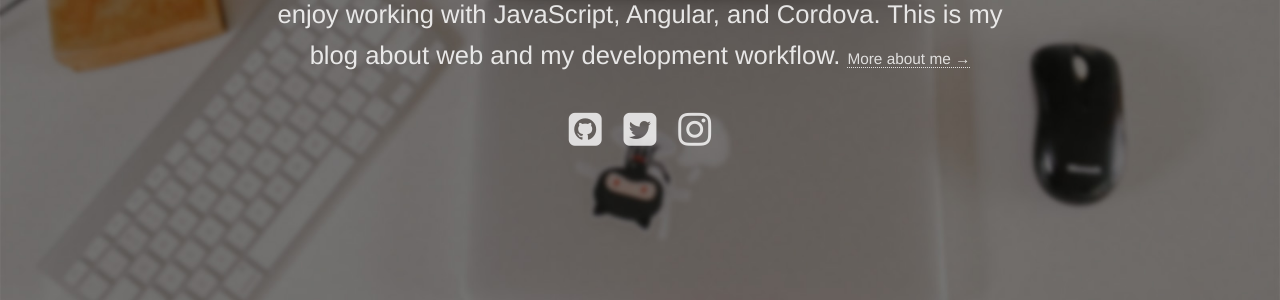
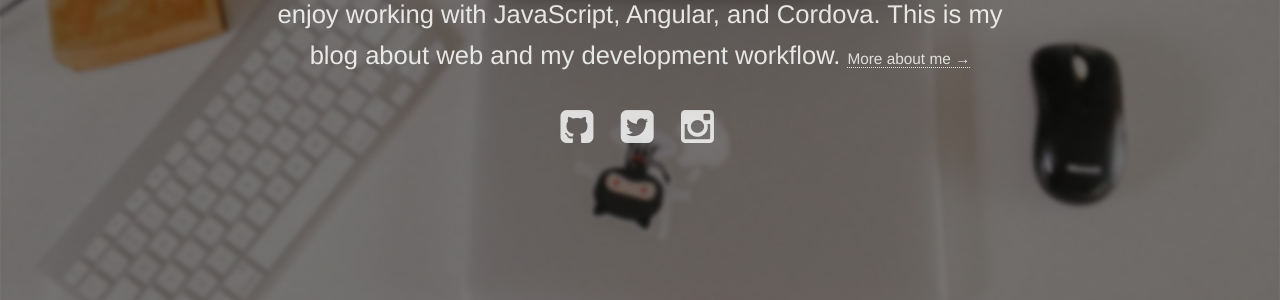
Before and after one commit to armno/armno.github.io, a Jekyll site: the page built from index.html, in a window 1280 px wide. Shown: the part 281-581 px from the top of the page. Built offline with Jekyll 4.4.1, drawn with Linux system fonts in a browser that asks for light colours; nearby versions of some CDN libraries; the list of posts is cut into pages by our own code.

Commit message:
use custom icon fonts

```diff
--- a/_includes/head.html
+++ b/_includes/head.html
@@ -70,7 +70,7 @@ i'm @armno on twitter and github (and maybe anywhere else).
 	<link rel="alternate" type="application/atom+xml" title="{{ site.theme.title }}" href="{{ "/feed.xml" | prepend: site.baseurl | prepend: site.url }}" />
 
 	<!-- Font Awesome -->
-	<link href="//maxcdn.bootstrapcdn.com/font-awesome/4.3.0/css/font-awesome.min.css" rel="stylesheet">
+	<!-- <link href="//maxcdn.bootstrapcdn.com/font-awesome/4.3.0/css/font-awesome.min.css" rel="stylesheet"> -->
 
 	<!-- Google Fonts -->
   <!--
--- /dev/null
+++ b/_sass/base/_icons.scss
@@ -0,0 +1,72 @@
+@font-face {
+	font-family: 'fa';
+	src:url('../fonts/fa.eot?a6pa4h');
+	src:url('../fonts/fa.eot?#iefixa6pa4h') format('embedded-opentype'),
+		url('../fonts/fa.woff?a6pa4h') format('woff'),
+		url('../fonts/fa.ttf?a6pa4h') format('truetype'),
+		url('../fonts/fa.svg?a6pa4h#fa') format('svg');
+	font-weight: normal;
+	font-style: normal;
+}
+
+[class^="fa-"], [class*=" fa-"] {
+	font-family: 'fa';
+	speak: none;
+	font-style: normal;
+	font-weight: normal;
+	font-variant: normal;
+	text-transform: none;
+	line-height: 1;
+
+	/* Better Font Rendering =========== */
+	-webkit-font-smoothing: antialiased;
+	-moz-osx-font-smoothing: grayscale;
+}
+
+.fa-chevron-left:before {
+	content: "\f053";
+}
+
+.fa-chevron-right:before {
+	content: "\f054";
+}
+
+.fa-twitter-square:before {
+	content: "\f081";
+}
+
+.fa-facebook-square:before {
+	content: "\f082";
+}
+
+.fa-github-square:before {
+	content: "\f092";
+}
+
+.fa-google-plus-square:before {
+	content: "\f0d4";
+}
+
+.fa-envelope:before {
+	content: "\f0e0";
+}
+
+.fa-rss-square:before {
+	content: "\f143";
+}
+
+.fa-instagram:before {
+	content: "\f16d";
+}
+
+.fa-dribbble:before {
+	content: "\f17d";
+}
+
+.fa-behance:before {
+	content: "\f1b4";
+}
+
+.fa-facebook-official:before {
+	content: "\f230";
+}
--- a/css/main.scss
+++ b/css/main.scss
@@ -8,6 +8,7 @@
 @import 'base/variables';
 @import 'base/global';
 @import 'base/utility';
+@import 'base/icons';
 
 // Posts
 @import 'layouts/posts';
```
Also changed, not shown: fonts/fa.ttf (added), fonts/fa.woff (added), 2 other files.
